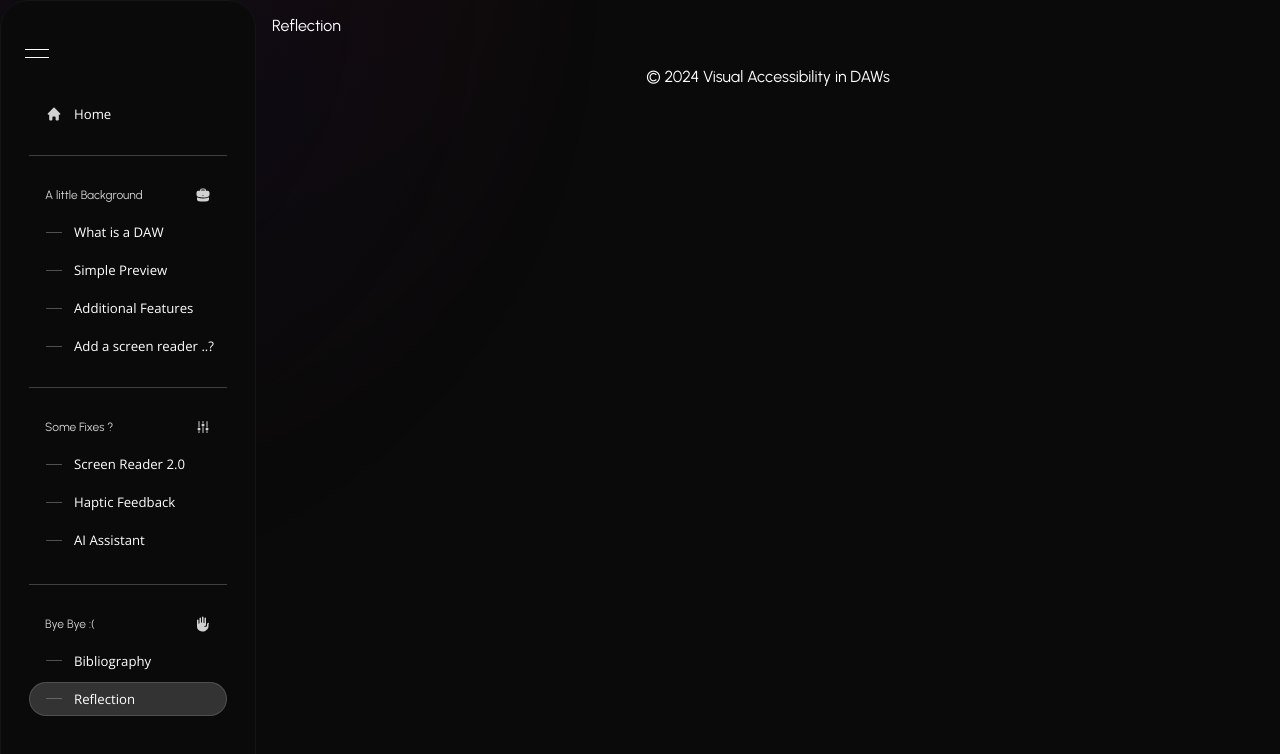
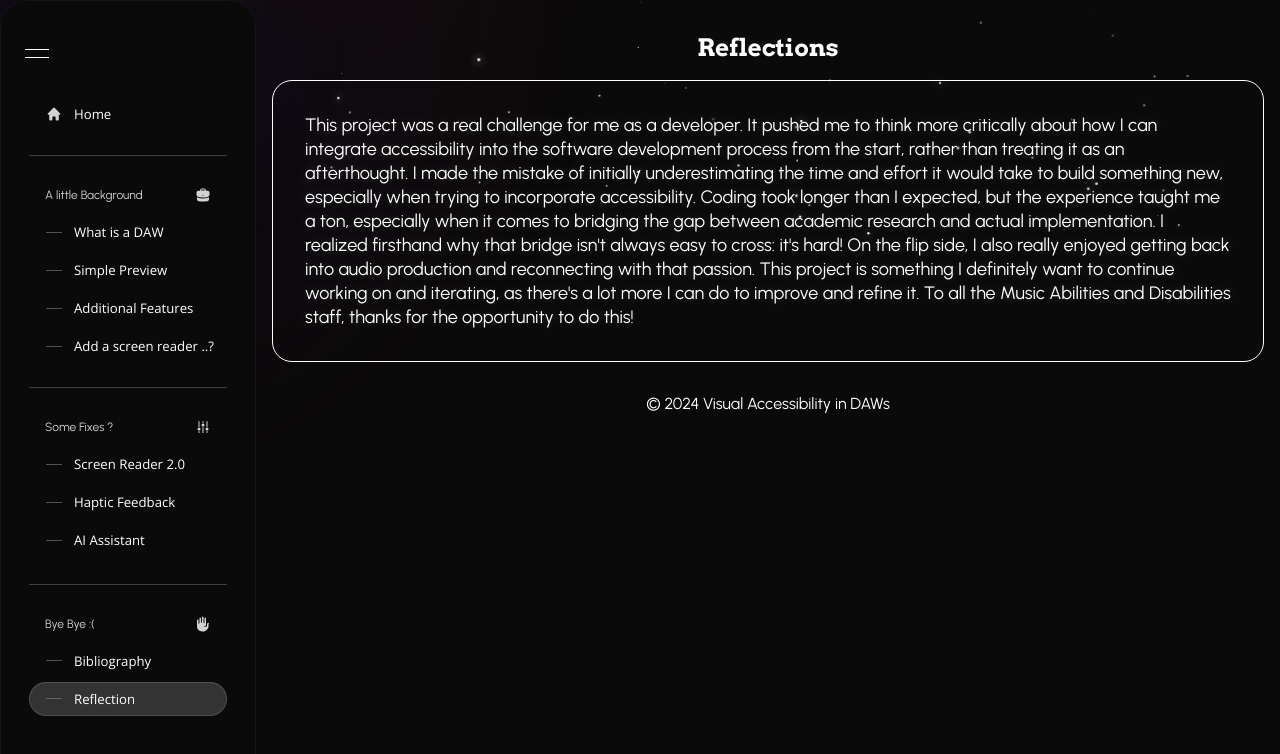
Before and after one commit to ota231/viz-daw-next, a Next.js app: page /learning/reflection in a window 1280 px wide. Shown: the top 754 px of the page. Built offline with nearby package versions, Linux system fonts and the light colour scheme.

Commit message:
add reflections

```diff
--- a/src/app/learning/reflection/page.tsx
+++ b/src/app/learning/reflection/page.tsx
@@ -1,9 +1,52 @@
-import { Flex, Text } from '@/once-ui/components';
+import { Flex, Text, SparkleFx } from '@/once-ui/components';
 
-export default function Reflection(){
+export default function Reflection() {
     return (
-        <Flex>
-            <Text>Reflection</Text>
+        <Flex
+        direction='column'
+        alignItems='center'
+        fillWidth>
+            <Flex
+                as="header"
+                paddingY='16'
+                paddingX="16"
+                justifyContent="center"
+                alignItems="center"
+                maxHeight={64}
+                radius='l'
+                background='transparent'
+            >
+                <Text
+                    as="h1"
+                    variant='heading-strong-xl'
+                    align='center'>
+                    Reflections
+                </Text>
+
+            </Flex>
+
+            <Flex
+                borderStyle='solid-1'
+                radius='s'>
+                <Text
+                    as='p'
+                    variant='body-default-l'
+                    padding='32'>
+                    <SparkleFx
+                        speed="medium"
+                        count={50}
+                        trigger
+                    >
+                        This project was a real challenge for me as a developer. It pushed me to think more critically about how I can integrate accessibility into the
+                        software development process from the start, rather than treating it as an afterthought. I made the mistake of initially underestimating the time
+                        and effort it would take to build something new, especially when trying to incorporate accessibility. Coding took longer than I expected, but the
+                        experience taught me a ton, especially when it comes to bridging the gap between academic research and actual implementation. I realized firsthand
+                        why that bridge isn't always easy to cross: it's hard! On the flip side, I also really enjoyed getting back into audio production and reconnecting
+                        with that passion. This project is something I definitely want to continue working on and iterating, as there's a lot more I can do to improve and refine it.
+                        To all the Music Abilities and Disabilities staff, thanks for the opportunity to do this!
+                    </SparkleFx>
+                </Text>
+            </Flex>
         </Flex>
     );
 }
```
